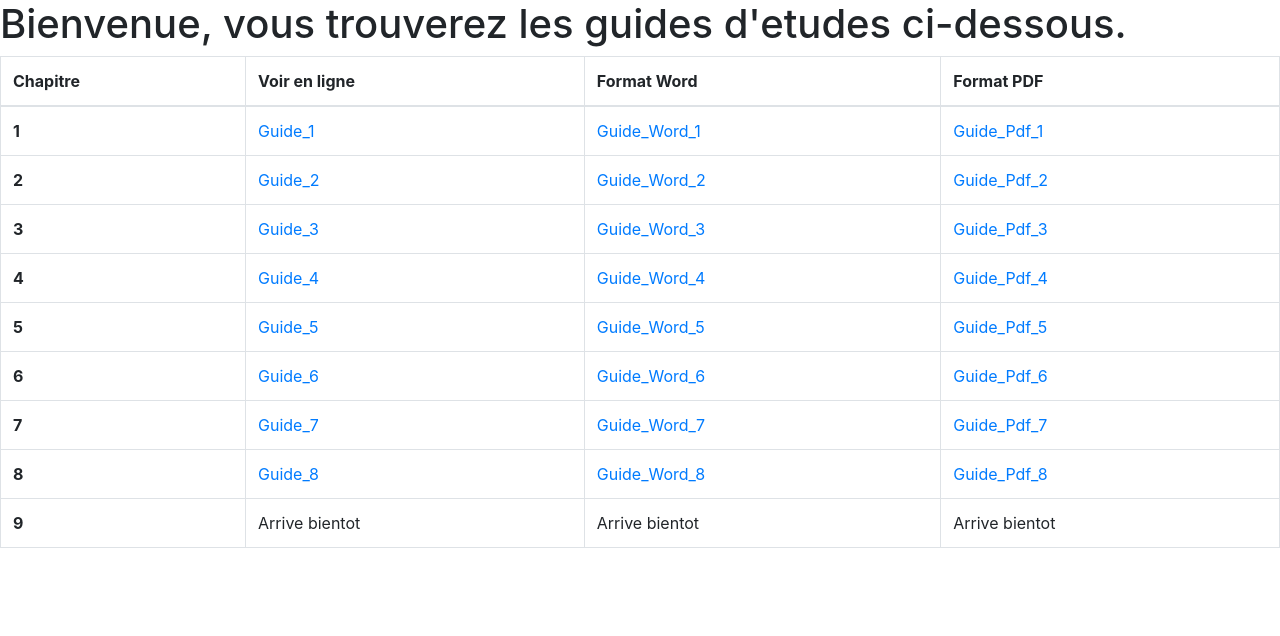
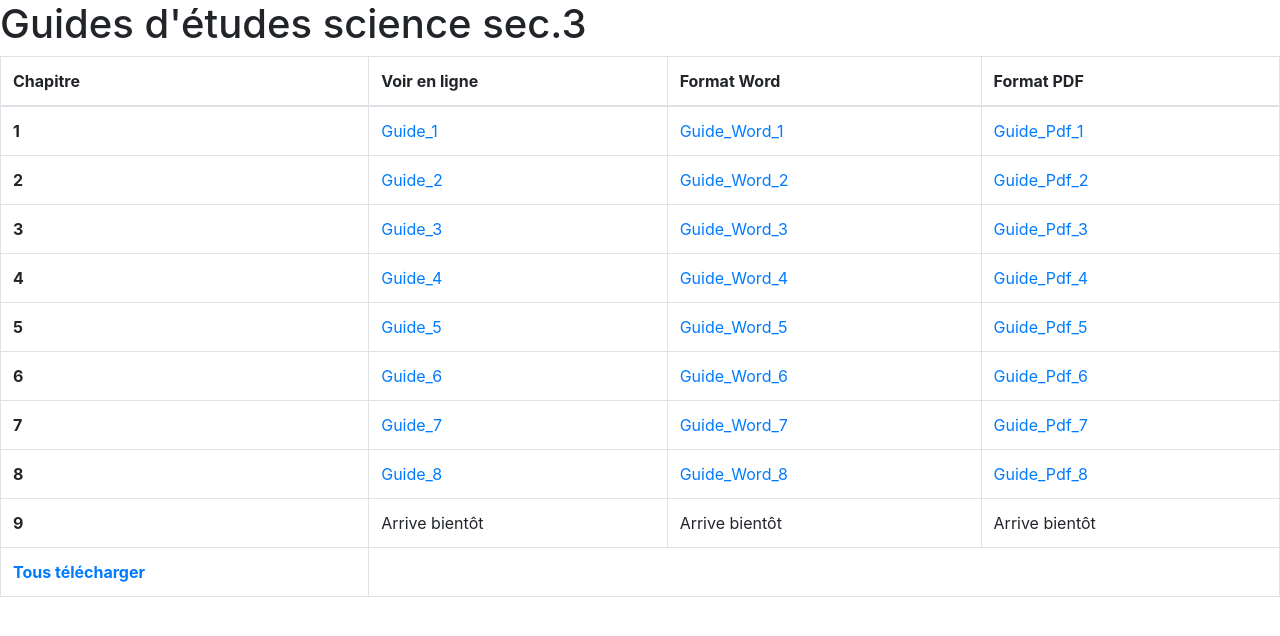
Before and after one commit to vmailhot/vmailhot.github.io, a plain HTML site: page index.html in a window 1280 px wide. Drawn offline with nearby package versions, Linux system fonts and the light colour scheme.

Commit message:
add tous

```diff
--- a/index.html
+++ b/index.html
@@ -4,12 +4,12 @@
         <meta charset="utf-8">
         <meta name="viewport" content="width=device-width, initial-scale=1, shrink-to-fit=no">
 
-        <title>Guides d'etude</title>
+        <title>Guides d'étude</title>
         <link rel="stylesheet" href="https://cdn.jsdelivr.net/npm/bootstrap@4.0.0/dist/css/bootstrap.min.css" integrity="sha384-Gn5384xqQ1aoWXA+058RXPxPg6fy4IWvTNh0E263XmFcJlSAwiGgFAW/dAiS6JXm" crossorigin="anonymous">
     </head>
 
     <body>
-        <h1>Bienvenue, vous trouverez les guides d'etudes ci-dessous.</h1>
+        <h1>Guides d'études science sec.3</h1>
         <table class="table table-bordered">
             <thead>
               <tr>
@@ -70,9 +70,12 @@
               </tr>
               <tr>
                 <th scope="row">9</th>
-                <td>Arrive bientot</td>
-                <td>Arrive bientot</td>
-                <td>Arrive bientot</td>
+                <td>Arrive bientôt</td>
+                <td>Arrive bientôt</td>
+                <td>Arrive bientôt</td>
+              </tr>
+              <tr>
+                <th><a href="tous.zip" download>Tous télécharger</a></th>
               </tr>
 
             </tbody>
```
Also changed, not shown: 1 other file.
